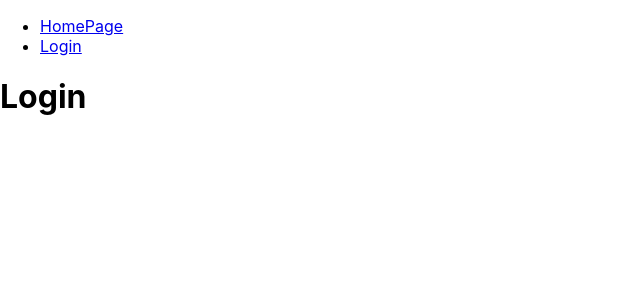
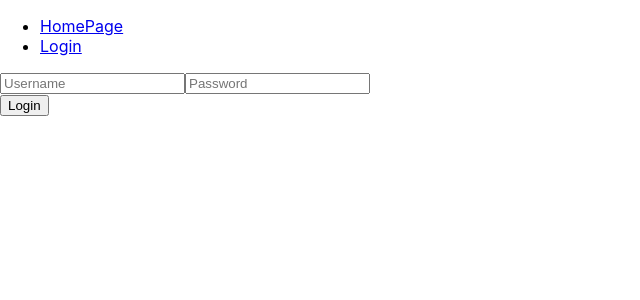
Before and after one commit to DripSwag/Gatcha, a React (Create React App) app in the folder frontend/: page /login in a window 1280 px wide. Shown: the top 300 px of the page, without its empty margins (0-640 px from the left). Built offline with nearby package versions, Linux system fonts and the light colour scheme.

Commit message:
Added login, homepage, userhomepage, started fetch for login screen but not complete

```diff
--- a/frontend/src/App.jsx
+++ b/frontend/src/App.jsx
@@ -3,6 +3,7 @@ import { BrowserRouter, Routes, Route } from 'react-router-dom'
 import Login from './pages/Login'
 import HomePage from './pages/HomePage';
 import Layout from './pages/Layout'
+import UserHomePage from './pages/UserHomePage';
 
 function App() {
   return (
@@ -11,6 +12,7 @@ function App() {
         <Route path="/" element={<Layout />}>
           <Route index element={<HomePage />} />
           <Route path="login" element={<Login />} />
+          <Route path="homepage" element={<UserHomePage />} />
         </Route>
       </Routes>
     </BrowserRouter>
--- a/frontend/src/pages/HomePage.jsx
+++ b/frontend/src/pages/HomePage.jsx
@@ -1,24 +1,16 @@
-import React, { useState, useEffect } from "react"
+import React, { useState } from "react"
+import { useNavigate } from "react-router-dom"
 
 function HomePage(){
-  const [data, setData] = useState([])
+  const navigate = useNavigate()
 
-  const getUser = async () => {
-    const fetchedData = await fetch("http://127.0.0.1:8000/api/users/1/").then((response) => response.json())
-    console.log(data)
-    setData(fetchedData)
+  const handleClick = () => {
+    navigate("/login")
   }
-
-  useEffect(() => {
-    if (data.length === 0){
-      getUser()
-    }
-  }, [getUser])
 
   return(
     <div>
-	  <h1>Test</h1>
-      <p>{data["username"]}</p>
+      <button onClick={handleClick}>Login</button>
     </div>
   )
 }
--- a/frontend/src/pages/Login.jsx
+++ b/frontend/src/pages/Login.jsx
@@ -1,8 +1,27 @@
-const Login = () => {
-  return(
-	<div>
-	  <h1>Login</h1>
-	</div>
-  )
+import {useNavigate} from "react-router-dom"
+import { useState } from "react"
+
+function Login(){
+	const navigate = useNavigate()
+	const [username, setUsername] = useState()
+	const [password, setPassword] = useState()
+
+	const onClick = async () => {
+		const url = `http://127.0.0.1:8000/api/users/${username}/${password}`
+		//Bruh async moments why, inefficient
+		const response = await fetch(url)
+		const body = await response.json()
+		const id = body["id"]
+	}
+
+	return(
+		<div>
+			<form>
+				<input type="text" placeholder="Username" onChange={(event) => {setUsername(event.target.value)}}></input>
+				<input type="text" placeholder="Password" onChange={(event) => {setPassword(event.target.value)}}></input>
+			</form>
+			<button onClick={onClick}>Login</button>
+		</div>
+	)
 }
 export default Login
--- /dev/null
+++ b/frontend/src/pages/UserHomePage.jsx
@@ -0,0 +1,8 @@
+function UserHomePage(){
+  return(
+	<div>
+	  <h1>UserHomePage</h1>
+	</div>
+  )
+}
+export default UserHomePage
```
Also changed, not shown: 2 other files (tests, documents, lock files or other folders).
